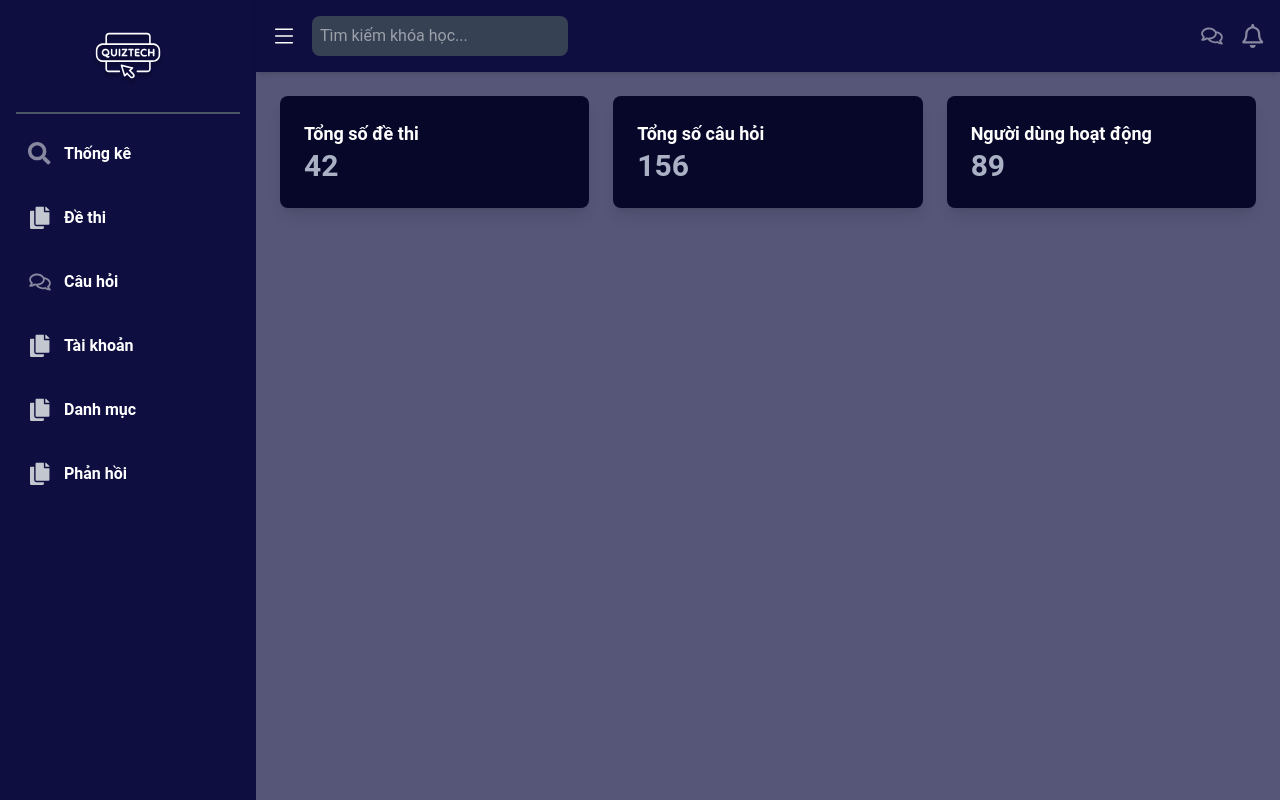
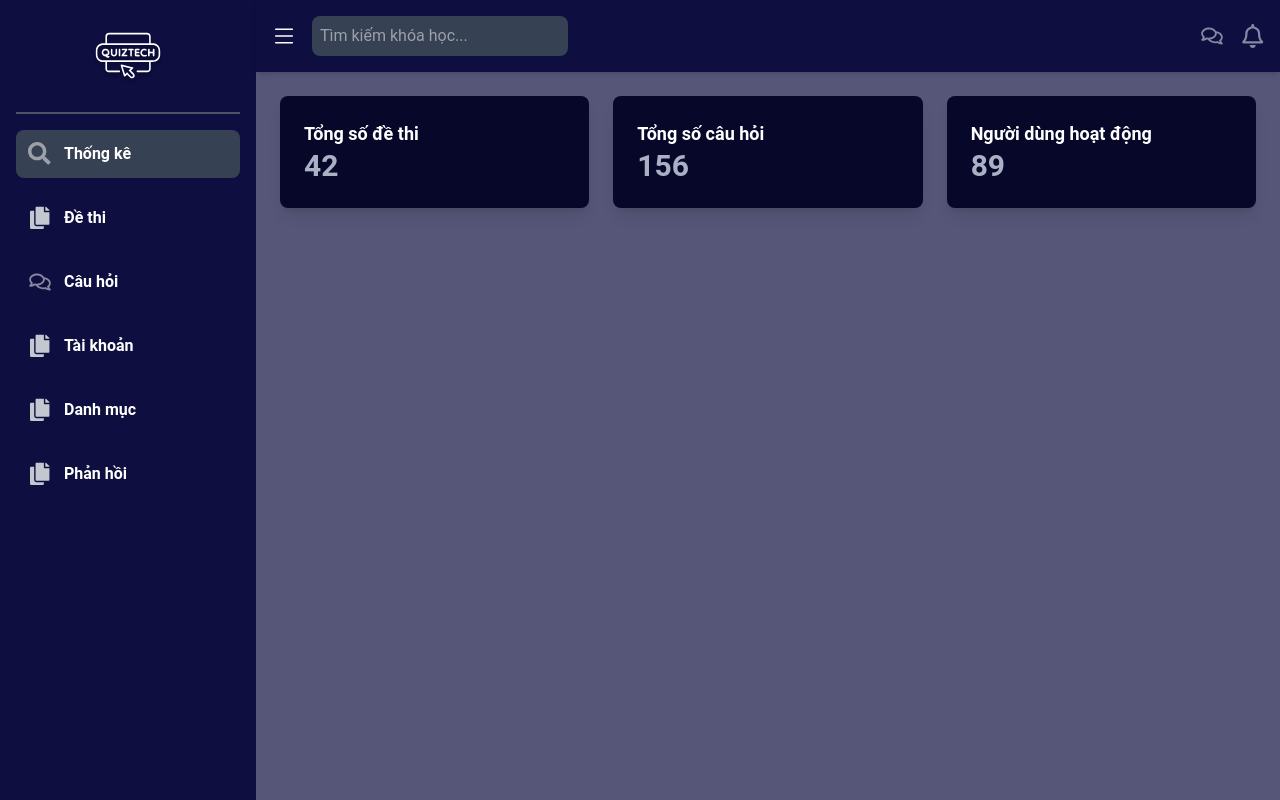
Before and after one commit to trung2004official/FinalProjectFrontEnd, a React (Vite) app: page /admin in a window 1280 px wide. Built offline with nearby package versions, Linux system fonts and the light colour scheme.

Commit message:
fix-admin-nav-logic

```diff
--- a/src/App.jsx
+++ b/src/App.jsx
@@ -10,6 +10,11 @@ import QuizDetails from './pages/QuizDetail.jsx';
 import QuizTest from './pages/QuizTest.jsx';
 import QuizResult from './pages/QuizResult.jsx'; // Import component mới
 import Profile from './pages/Profile.jsx';
+import QuizManagement from './components/Admin/QuizManagement';
+import QuestionManagement from './components/Admin/QuestionManagement';
+import Statistics from './components/Admin/Statistics.jsx';
+import AccountManagement from './components/Admin/AccountManagement';
+import CategoryManagement from './components/Admin/CategoryManagement'; import FeedbackManagement from './components/Admin/FeedbackManagement';
 
 function App() {
     return (
@@ -18,7 +23,14 @@ function App() {
                 <Routes>
                     <Route path="/login" element={<Login />} />
                     <Route path="/register" element={<Register />} />
-                    <Route path="/admin" element={<AdminLayout />} />
+                    <Route path="/admin" element={<AdminLayout />}>
+                        <Route index element={<Statistics />} />
+                        <Route path="quizzes" element={<QuizManagement />} />
+                        <Route path="questions" element={<QuestionManagement />} />
+                        <Route path="accounts" element={<AccountManagement />} />
+                        <Route path="categories" element={<CategoryManagement />} />
+                        <Route path="feedback" element={<FeedbackManagement />} />
+                    </Route>
                     <Route path="/" element={<Home />} />
                     <Route path="/home" element={<Home />} />
                     <Route path="/quiz" element={<Quiz />} />
--- a/src/components/Admin/QuestionManagement.jsx
+++ b/src/components/Admin/QuestionManagement.jsx
@@ -6,6 +6,16 @@ import QuestionSetting from './Question-Management/QuestionSetting';
 
 const QuestionManagement = (props) => {
     const [showModal, setShowModal] = useState(false);
+    const [questions, setQuestions] = useState([]);
+    const [itemOffset, setItemOffset] = useState(0);
+    const endOffset = itemOffset + 10;
+    const currentQuestions = questions.slice(itemOffset, endOffset);
+    const pageCount = Math.ceil(questions.length / 10);
+
+    const handlePageClick = (e) => {
+        const newOffset = (e.selected * 10) % questions.length;
+        setItemOffset(newOffset);
+    }
 
     const getQuestionData = async () => {
         try {
@@ -13,7 +23,7 @@ const QuestionManagement = (props) => {
             console.log(response.data);
             const { questions } = response.data;
             console.log('api response: ', questions);
-            props.setQuestions(questions);
+            setQuestions(questions);
         } catch (error) {
             console.error('Server error: ', error);
         }
@@ -54,9 +64,9 @@ const QuestionManagement = (props) => {
                     </tr>
                 </thead>
                 <tbody className='bg-CetaceanBlue-light'>
-                    {props.currentQuestions && props.currentQuestions.map((q, index) => (
+                    {currentQuestions && currentQuestions.map((q, index) => (
                         <tr key={index} className="border-b border-gray-700">
-                            <td className='p-2 text-center'>{props.itemOffset + index + 1}</td>
+                            <td className='p-2 text-center'>{itemOffset + index + 1}</td>
                             <td className="p-2 text-center">{q.content}</td>
                             <td className="p-2 text-center">{q.major}</td>
                             <td className="p-2 text-center">{q.difficulty}</td>
@@ -82,9 +92,9 @@ const QuestionManagement = (props) => {
             <ReactPaginate
                 breakLabel="..."
                 nextLabel="Next >"
-                onPageChange={props.onPageChange}
+                onPageChange={handlePageClick}
                 pageRangeDisplayed={5}
-                pageCount={props.pageCount}
+                pageCount={pageCount}
                 previousLabel="< Prev"
                 renderOnZeroPageCount={null}
                 containerClassName="flex justify-center items-center space-x-2 mt-4"
@@ -102,7 +112,7 @@ const QuestionManagement = (props) => {
                     <div className="bg-CetaceanBlue p-6 rounded-lg w-[700px] max-h-[90vh] overflow-y-auto relative z-50">
 
                         <h3 className="text-xl font-bold mb-4 text-white">Thêm câu hỏi mới</h3>
-                        <QuestionSetting questions={props.questions} setQuestions={props.setQuestions} setShowModal={setShowModal}/>
+                        <QuestionSetting questions={questions} setQuestions={setQuestions} setShowModal={setShowModal}/>
                         <button
                             className="absolute top-3 right-3 text-white hover:text-red-400 text-xl"
                             onClick={() => setShowModal(false)}
--- a/src/components/Admin/QuizManagement.jsx
+++ b/src/components/Admin/QuizManagement.jsx
@@ -6,12 +6,22 @@ import QuizSetting from './Quiz-Management/QuizSetting';
 
 const QuizManagement = (props) => {
     const [showModal, setShowModal] = useState(false);
+    const [quizzes, setQuizzes] = useState([]);
+    const [itemOffset, setItemOffset] = useState(0);
+    const endOffset = itemOffset + 10;
+    const currentQuizzes = quizzes.slice(itemOffset, endOffset);
+    const pageCount = Math.ceil(quizzes.length / 10);
+
+    const handlePageClick = (e) => {
+        const newOffset = (e.selected * 10) % quizzes.length;
+        setItemOffset(newOffset);
+    }
 
     const getQuizData = async () => {
         try {
             const response = await axios.get(`${BASE_URL}/api/quizzes`);
             console.log(response.data);
-            props.setQuizzes(response.data);
+            setQuizzes(response.data);
         } catch (error) {
             console.error('Server error: ', error);
         }
@@ -59,9 +69,9 @@ const QuizManagement = (props) => {
                     </tr>
                 </thead>
                 <tbody className='bg-CetaceanBlue-light'>
-                    {props.currentQuizzes && props.currentQuizzes.map((quiz, index) => (
+                    {currentQuizzes && currentQuizzes.map((quiz, index) => (
                         <tr key={index} className="border-b border-gray-700">
-                            <td className="p-2">{props.itemOffset + index + 1}</td>
+                            <td className="p-2">{itemOffset + index + 1}</td>
                             <td className="p-2">{quiz.title}</td>
                             <td className="p-2">{quiz.difficulty}</td>
                             <td className="p-2">{quiz.major}</td>
@@ -90,9 +100,9 @@ const QuizManagement = (props) => {
             <ReactPaginate
                 breakLabel="..."
                 nextLabel="Next >"
-                onPageChange={props.onPageChange}
+                onPageChange={handlePageClick}
                 pageRangeDisplayed={5}
-                pageCount={props.pageCount}
+                pageCount={pageCount}
                 previousLabel="< Prev"
                 renderOnZeroPageCount={null}
                 containerClassName="flex justify-center items-center space-x-2 mt-4"
@@ -110,7 +120,7 @@ const QuizManagement = (props) => {
                     <div className="bg-CetaceanBlue p-6 rounded-lg w-[700px] max-h-[90vh] overflow-y-auto relative z-50">
 
                         <h3 className="text-xl font-bold mb-4 text-white">Thêm đề thi mới</h3>
-                        <QuizSetting setShowModal={setShowModal} quizzes={props.quizzes} setQuizzes={props.setQuizzes}/>
+                        <QuizSetting setShowModal={setShowModal} quizzes={quizzes} setQuizzes={setQuizzes}/>
                         <button
                             className="absolute top-3 right-3 text-white hover:text-red-400 text-xl"
                             onClick={() => setShowModal(false)}
--- a/src/components/Admin/Sidebar.jsx
+++ b/src/components/Admin/Sidebar.jsx
@@ -3,28 +3,37 @@ import Logo from '../../assets/quiztech_logo.svg';
 import quizIcon from '../../assets/quiz-icon.svg';
 import questionIcon from '../../assets/message.svg';
 import statsIcon from '../../assets/search.svg';
+import { NavLink } from 'react-router-dom';
 
-const ItemContainer = ({ logo, title, setActiveTab, tab }) => (
-    <div
-        className="flex items-center gap-3 p-3 hover:bg-gray-700 rounded-lg cursor-pointer transition-colors"
-        onClick={() => setActiveTab(tab)}
-    >
-        <img src={logo} alt="" className="w-6 h-6" />
-        <span className="font-semibold">{title}</span>
-    </div>
-);
+const navItems = [
+    { to: '/admin', icon: statsIcon, label: 'Thống kê', end: true },
+    { to: '/admin/quizzes', icon: quizIcon, label: 'Đề thi' },
+    { to: '/admin/questions', icon: questionIcon, label: 'Câu hỏi' },
+    { to: '/admin/accounts', icon: quizIcon, label: 'Tài khoản' },
+    { to: '/admin/categories', icon: quizIcon, label: 'Danh mục' },
+    { to: '/admin/feedback', icon: quizIcon, label: 'Phản hồi' },
+];
 
-const Sidebar = ({ setActiveTab }) => (
+const Sidebar = () => (
     <aside className="w-64 bg-CetaceanBlue p-4 flex flex-col gap-4">
         <div className="border-b-2 border-gray-600 pb-4">
             <img src={Logo} alt="QuizTech" className="w-20 h-20 mx-auto" />
         </div>
-        <ItemContainer logo={statsIcon} title="Thống kê" setActiveTab={setActiveTab} tab="stats" />
-        <ItemContainer logo={quizIcon} title="Đề thi" setActiveTab={setActiveTab} tab="quizzes" />
-        <ItemContainer logo={questionIcon} title="Câu hỏi" setActiveTab={setActiveTab} tab="questions" />
-        <ItemContainer logo={quizIcon} title="Tài khoản" setActiveTab={setActiveTab} tab="accounts" />
-        <ItemContainer logo={quizIcon} title="Danh mục" setActiveTab={setActiveTab} tab="categories" />
-        <ItemContainer logo={quizIcon} title="Phản hồi" setActiveTab={setActiveTab} tab="feedback" />
+        {navItems.map(({ to, icon, label, end }) => (
+            <NavLink
+                key={to}
+                to={to}
+                end={end}
+                className={({ isActive }) =>
+                    `flex items-center gap-3 p-3 rounded-lg cursor-pointer transition-colors font-semibold ${
+                        isActive ? 'bg-gray-700 text-white' : 'hover:bg-gray-700 text-white'
+                    }`
+                }
+            >
+                <img src={icon} alt="" className="w-6 h-6" />
+                <span>{label}</span>
+            </NavLink>
+        ))}
     </aside>
 );
 
--- a/src/layout/Admin/AdminLayout.jsx
+++ b/src/layout/Admin/AdminLayout.jsx
@@ -1,12 +1,8 @@
 import React, { useState } from 'react';
 import Header from '../../components/Admin/Header';
 import Sidebar from '../../components/Admin/Sidebar';
-import QuizManagement from '../../components/Admin/QuizManagement';
-import QuestionManagement from '../../components/Admin/QuestionManagement';
-import Statistics from '../../components/Admin/Statistics.jsx';
-import AccountManagement from '../../components/Admin/AccountManagement';
-import CategoryManagement from '../../components/Admin/CategoryManagement';
-import FeedbackManagement from '../../components/Admin/FeedbackManagement';
+
+import { Outlet } from 'react-router-dom';
 
 const AdminLayout = () => {
     const [activeTab, setActiveTab] = useState('stats');
@@ -23,11 +19,12 @@ const AdminLayout = () => {
 
     return (
         <div className="flex min-h-screen bg-PurpleNavy text-white">
-            <Sidebar setActiveTab={setActiveTab} />
+            <Sidebar/>
             <div className="flex-1 flex flex-col">
                 <Header />
                 <main className="container mx-auto p-6">
-                    {activeTab === 'stats' && <Statistics />}
+                    <Outlet/>
+                    {/* {activeTab === 'stats' && <Statistics />}
                     {activeTab === 'quizzes' && <QuizManagement
                         quizzes={data}
                         setQuizzes={setData}
@@ -68,7 +65,7 @@ const AdminLayout = () => {
                         setItemOffset={setItemOffset}
                         currentFeedbacks={currentData}
                         pageCount={pageCount}
-                        onPageChange={handlePageClick} />}
+                        onPageChange={handlePageClick} />} */}
                 </main>
             </div>
         </div>
```
